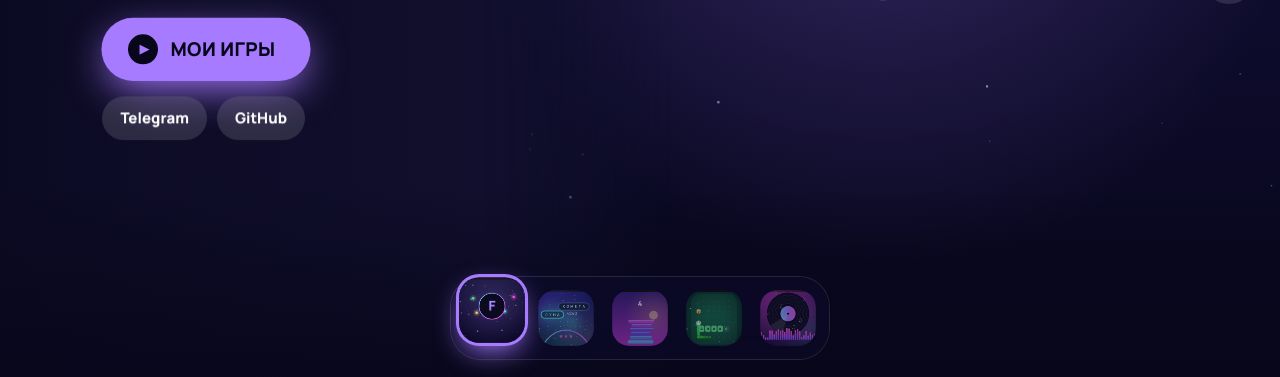
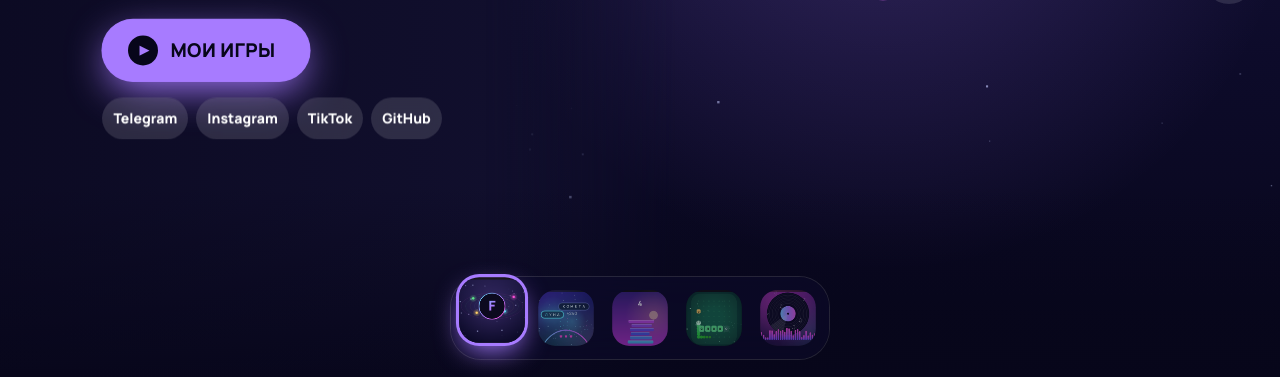
Before and after one commit to Felykxzy/felykxzy.github.io, a plain HTML site: page index.html in a window 1280 px wide. Shown: the part 423-800 px from the top of the page. Drawn offline with Linux system fonts and the light colour scheme; animation ran at ten frames a second; a web font is replaced by a local one.

Commit message:
Хаб: Instagram и TikTok в портфолио
Co-Authored-By: Claude Sonnet 5.5 <noreply@anthropic.com>
Claude-Session: https://claude.ai/code/session_01Xd3d1my2gsvXjvj9dSKZta

```diff
--- a/index.html
+++ b/index.html
@@ -56,7 +56,7 @@ header{position:absolute;z-index:5;left:0;right:0;top:0;display:flex;justify-con
 }
 .chips{margin-top:22px;display:flex;flex-wrap:wrap;gap:10px;justify-content:center;max-width:460px}
 .chips a{display:inline-flex;align-items:center;height:44px;padding:0 18px;border-radius:99px;font:800 15px var(--body);color:#fff;text-decoration:none;background:rgba(255,255,255,.13);backdrop-filter:blur(10px);-webkit-backdrop-filter:blur(10px)}
-.chips{margin-top:16px}.chips a:hover{background:rgba(255,255,255,.22)}.go{border:0;cursor:pointer}
+.chips{margin-top:16px;gap:8px}.chips a{height:42px;padding:0 11px;font-size:14px}.chips a:hover{background:rgba(255,255,255,.22)}.go{border:0;cursor:pointer}
 @media (min-width:900px) and (min-aspect-ratio:12/10){.chips{justify-content:flex-start}}
 .sr{position:absolute;width:1px;height:1px;overflow:hidden;clip:rect(0 0 0 0)}
 @media (prefers-reduced-motion:reduce){.play{animation:none}#deck{transition:none}}
@@ -67,7 +67,7 @@ header{position:absolute;z-index:5;left:0;right:0;top:0;display:flex;justify-con
 <header><div class="logo"><b><i></i><i></i><i></i></b>ИГРЫ</div><button id="ins" type="button">Как установить</button></header>
 <main id="deck">
 <section class="slide me" data-i="0" style="--bgc:#12102f;--c:#a77bff" aria-label="Обо мне"><canvas></canvas>
-<div class="info"><div class="kicker">разработчик</div><h2>Felykxzy</h2><p class="tag">Делаю небольшие игры и сайты, которые открываются за секунду на телефоне. Всё бесплатно и без регистрации.</p><button class="play go" id="goG" type="button"><i>▶</i>МОИ ИГРЫ</button><nav class="chips" aria-label="Соцсети"><a href="https://t.me/kilozexui">Telegram</a><a href="https://github.com/Felykxzy">GitHub</a></nav></div></section>
+<div class="info"><div class="kicker">разработчик</div><h2>Felykxzy</h2><p class="tag">Делаю небольшие игры и сайты, которые открываются за секунду на телефоне. Всё бесплатно и без регистрации.</p><button class="play go" id="goG" type="button"><i>▶</i>МОИ ИГРЫ</button><nav class="chips" aria-label="Соцсети"><a href="https://t.me/kilozexui">Telegram</a><a href="https://www.instagram.com/zehooww">Instagram</a><a href="https://www.tiktok.com/@zywhooq">TikTok</a><a href="https://github.com/Felykxzy">GitHub</a></nav></div></section>
 <a class="slide" data-i="1" href="https://felykxzy.github.io/slovopad.game/?from=hub" style="--bgc:#0b0a2c;--c:#5ef2ff" aria-label="СЛОВОПАД"><canvas></canvas>
 <div class="info"><div class="kicker">печатай быстрее</div><h2>СЛОВОПАД</h2><p class="tag">Слова падают, ты печатаешь. Не дай им коснуться щита.</p><span class="play"><i>▶</i>ИГРАТЬ</span></div></a>
 <a class="slide" data-i="2" href="https://felykxzy.github.io/stopka/?from=hub" style="--bgc:#1c1a52;--c:#ffd166" aria-label="Стопка"><canvas></canvas>
--- a/sw.js
+++ b/sw.js
@@ -1,4 +1,4 @@
-const C="hub-v5",F=["./","index.html","scenes.js","app.js","icon.svg","icon-512.png","apple-touch-icon.png","manifest.webmanifest"];
+const C="hub-v6",F=["./","index.html","scenes.js","app.js","icon.svg","icon-512.png","apple-touch-icon.png","manifest.webmanifest"];
 self.addEventListener("install",e=>{e.waitUntil(caches.open(C).then(c=>c.addAll(F)).then(()=>self.skipWaiting()))});
 self.addEventListener("activate",e=>{e.waitUntil(caches.keys().then(k=>Promise.all(k.filter(x=>x!==C).map(x=>caches.delete(x)))).then(()=>self.clients.claim()))});
 self.addEventListener("fetch",e=>{if(e.request.method!=="GET")return;const u=new URL(e.request.url);if(u.origin!==location.origin)return;e.respondWith(fetch(e.request).then(r=>{const c=r.clone();caches.open(C).then(x=>x.put(e.request,c));return r}).catch(()=>caches.match(e.request).then(m=>m||caches.match("index.html"))))});
```
